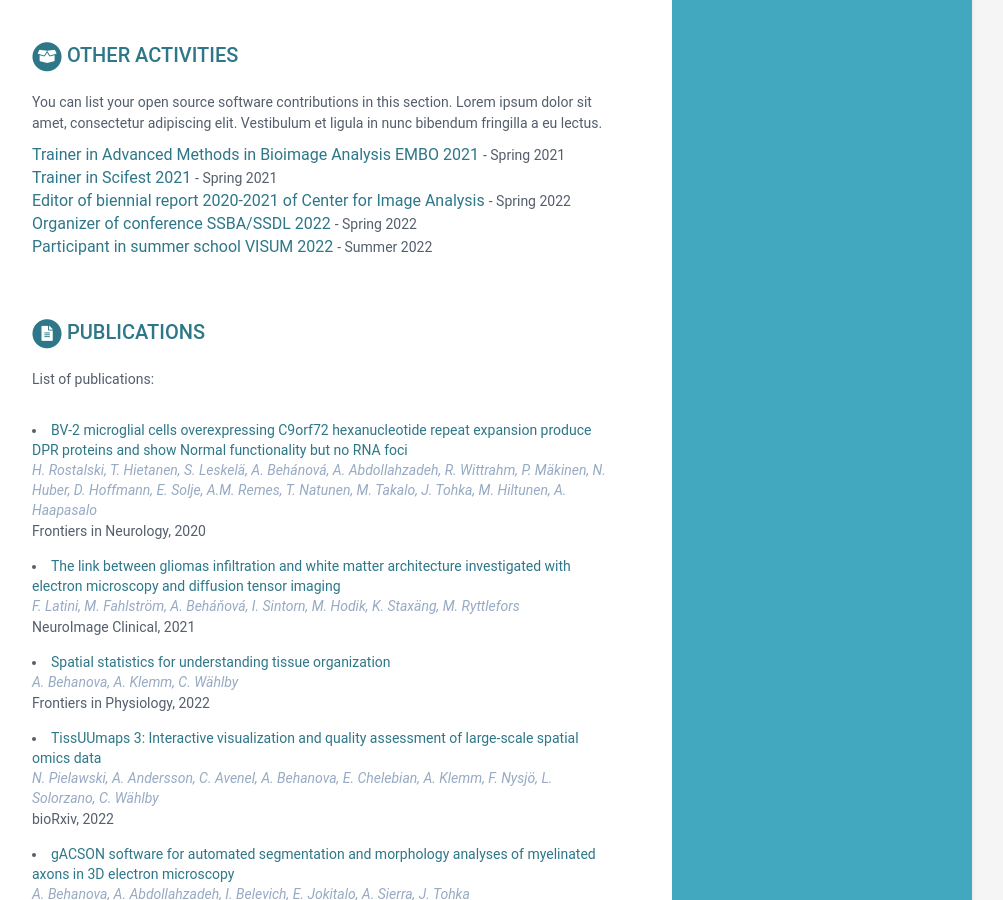
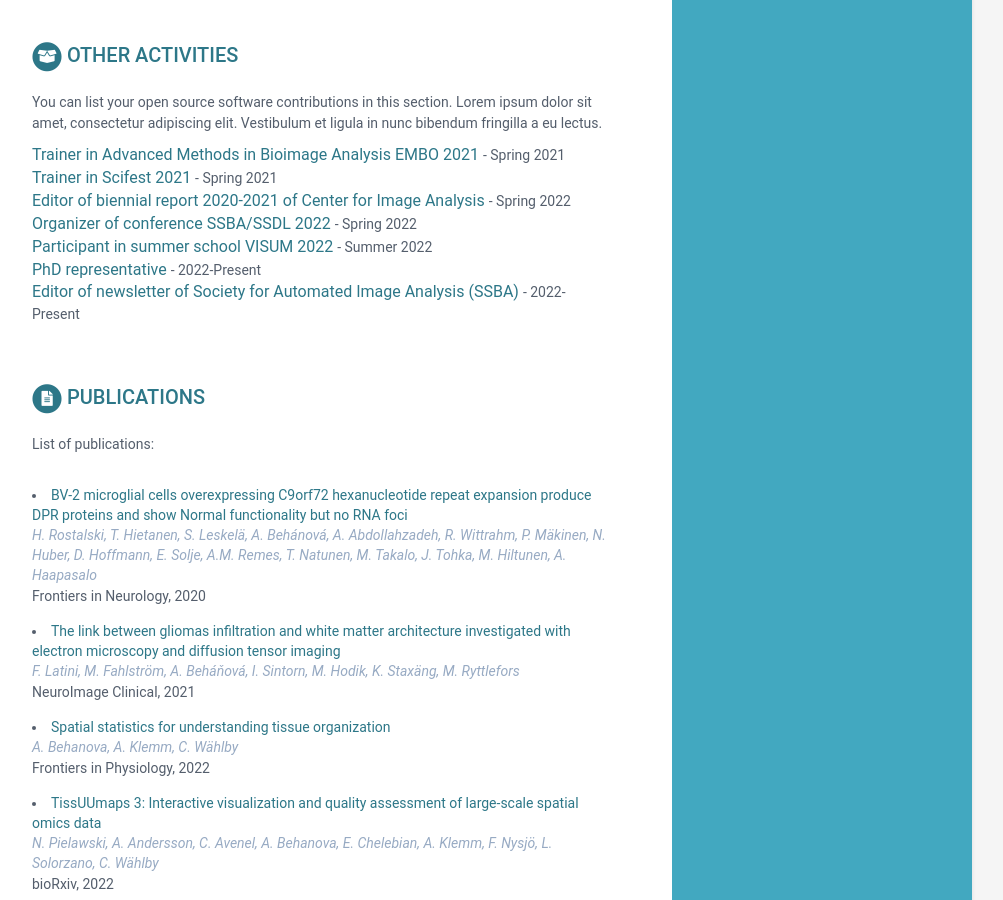
Before and after one commit to AndreaBehan/AndreaBehanova.github.io, a Jekyll site: the page built from index.html, in a window 1280 px wide and 900 px high, scrolled down 1639 px. Shown: the whole window, without its empty margins (168-1171 px from the left). Built offline with Jekyll 4.4.1, drawn with Linux system fonts in a browser that asks for light colours.

Commit message:
Update data.yml

```diff
--- a/_data/data.yml
+++ b/_data/data.yml
@@ -26,7 +26,7 @@ sidebar:
     stack-overflow: # Number/Username, e.g. 123456/alandoe
     codewars:
     goodreads: # Number-Username, e.g. 123456-alandoe
-    pdf: http://www.africau.edu/images/default/sample.pdf
+    # pdf: http://www.africau.edu/images/default/sample.pdf
 
     languages:
       title: Languages
@@ -232,6 +232,14 @@ oss:
         link:
         tagline: "Summer 2022"
 
+      - title: PhD representative
+        link:
+        tagline: "2022-Present"
+
+      - title: Editor of newsletter of Society for Automated Image Analysis (SSBA)
+        link:
+        tagline: "2022-Present"
+
 
 
 publications:
@@ -279,10 +287,10 @@ skills:
 
     toolset:
       - name: Python
-        level: 98%
+        # level: 98%
 
       - name: Matlab
-        level: 98%
+        # level: 98%
 
       - name: Microsoft Office
         level: 98%
```
